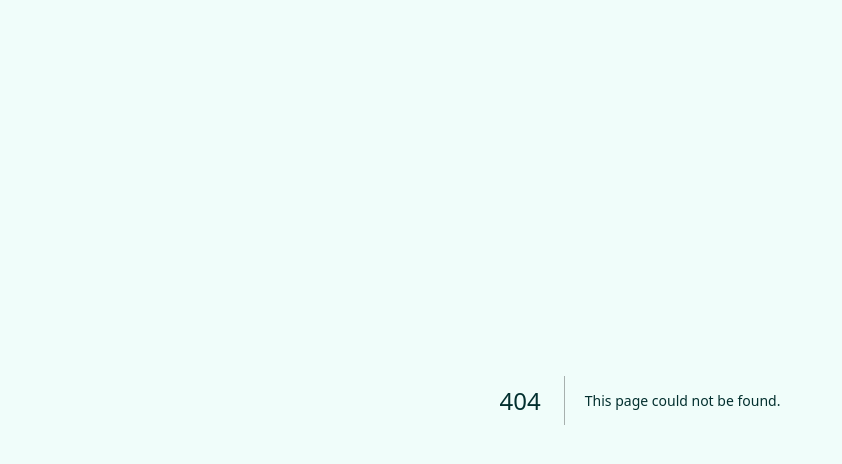
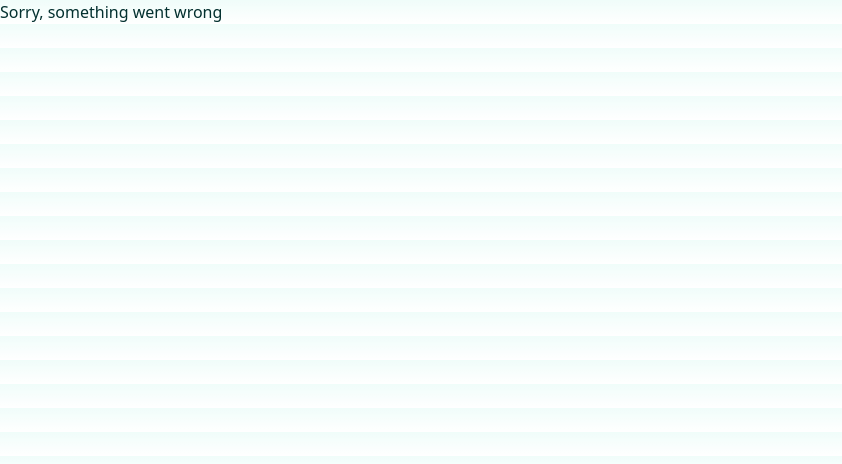
Before and after one commit to a-garcia96/digestitrak, a Next.js app: page /error in a window 1280 px wide. Before the commit this address had no page. Shown: the top 464 px of the page, without its empty margins (0-842 px from the left). Built offline with nearby package versions, Linux system fonts and the light colour scheme.

Commit message:
new error page for handling login errors

```diff
--- /dev/null
+++ b/src/pages/error.js
@@ -0,0 +1,3 @@
+export default function ErrorPage() {
+  return <p>Sorry, something went wrong</p>;
+}
```
